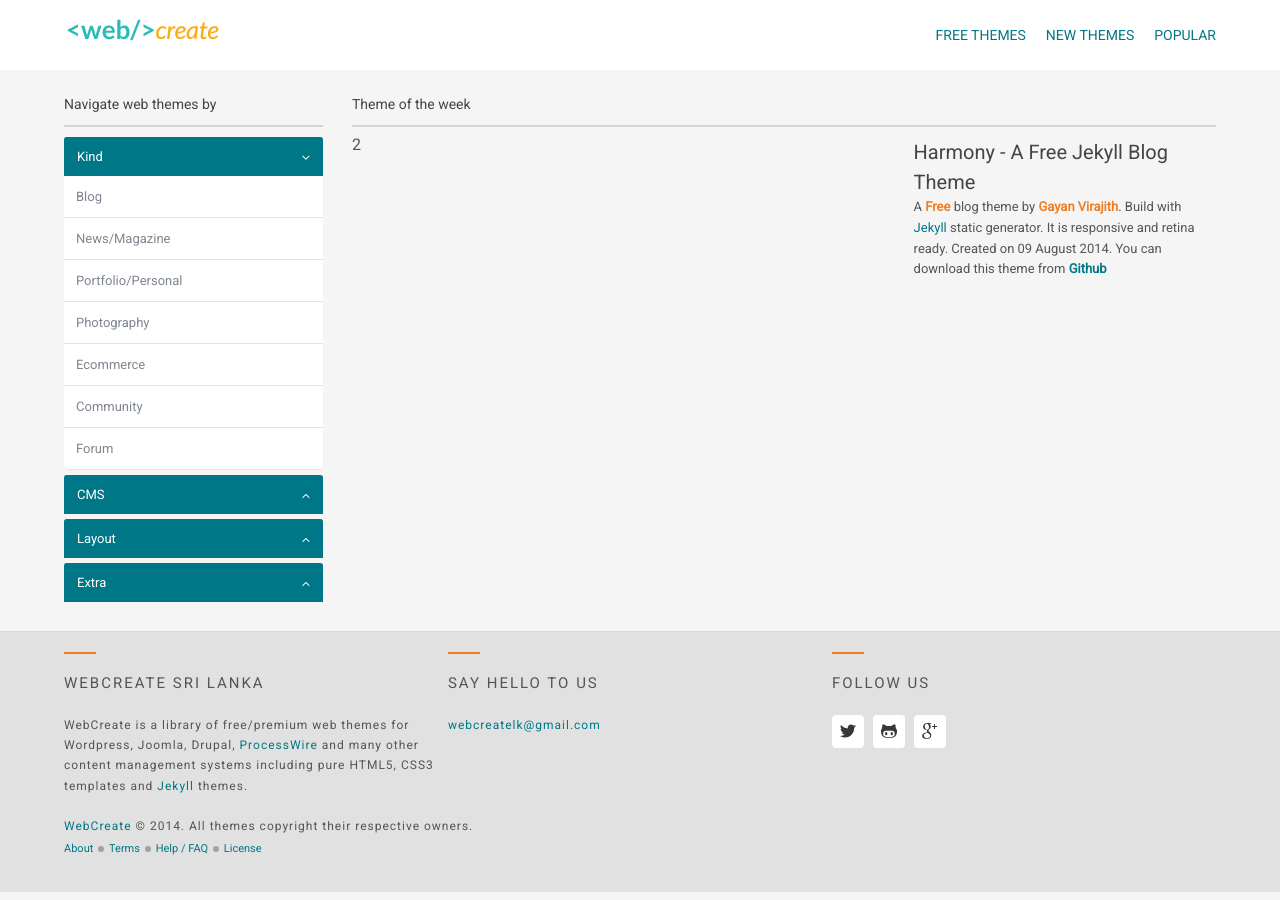
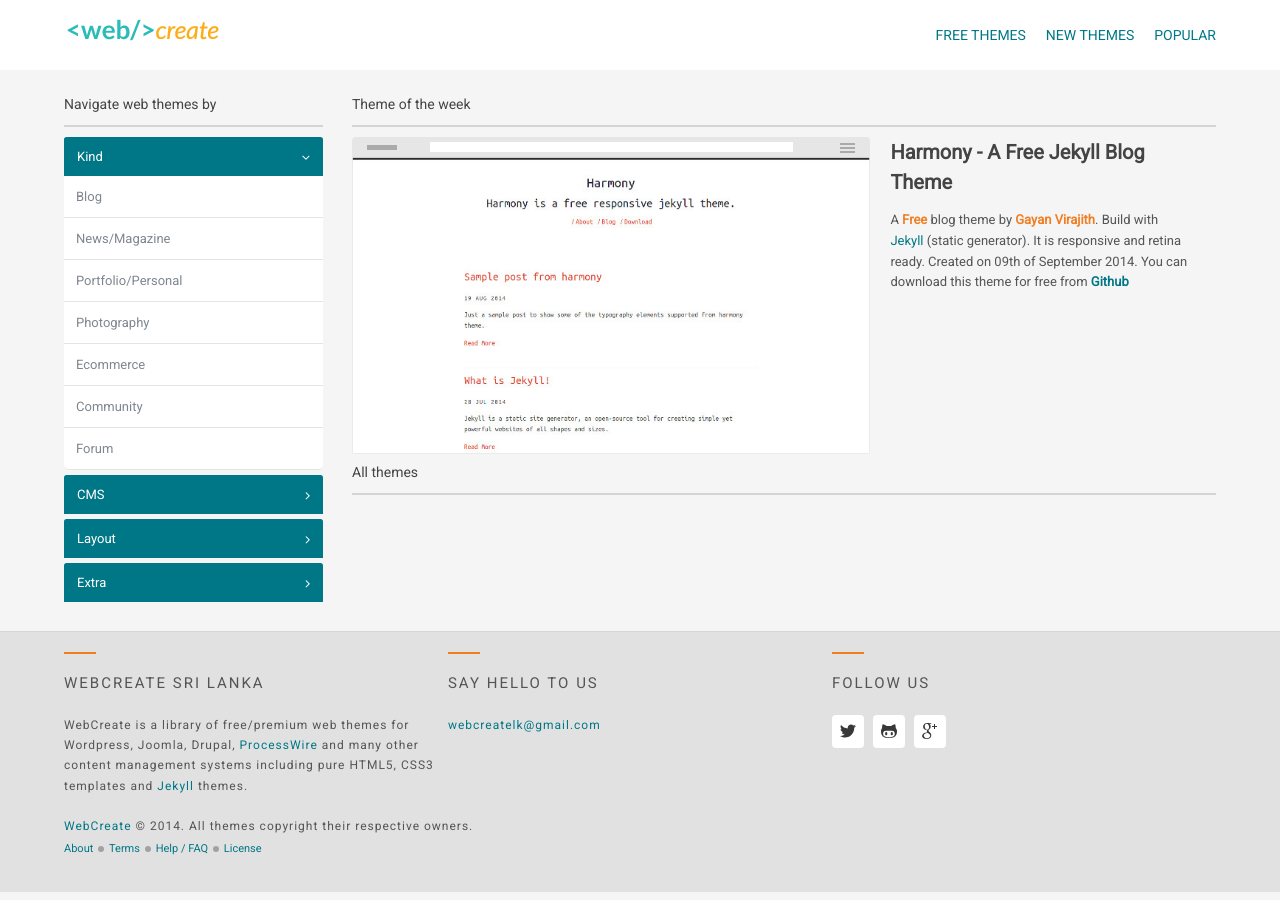
Before and after one commit to web-create/web-create.github.io, a Jekyll site: the page built from index.html, in a window 1280 px wide. Built offline with Jekyll 4.4.1, drawn with Linux system fonts in a browser that asks for light colours.

Commit message:
Feature template

```diff
--- a/_includes/js/main.js
+++ b/_includes/js/main.js
@@ -11,9 +11,9 @@
 		selector = $(this).parent().find('span > i');
 
 		if (selector.hasClass("fa-angle-down"))
-			selector.removeClass("fa-angle-down").addClass("fa-angle-up");
+			selector.removeClass("fa-angle-down").addClass("fa-angle-right");
 		else
-			selector.removeClass("fa-angle-up").addClass("fa-angle-down");
+			selector.removeClass("fa-angle-right").addClass("fa-angle-down");
 
 		ulSelector = $(this).parent().next('ul');
 
--- a/_includes/side-nav.html
+++ b/_includes/side-nav.html
@@ -12,7 +12,7 @@
 		{% endif %}
 	{% endfor %}
 
-	{% assign icon = 'fa-angle-up'%}
+	{% assign icon = 'fa-angle-right'%}
 	{% if page.url == '/' and currentMenu == 'collapse-out' or forloop.first  %}
 		{% assign icon = 'fa-angle-down' %}
 	{% endif %}
--- a/assets/css/_sass/base/_type.scss
+++ b/assets/css/_sass/base/_type.scss
@@ -30,3 +30,7 @@
 }
 
 h1, h2, h3, h4, h5, h6 { color: $body-text;}
+
+.clear-left {
+	clear:left;
+}
--- a/assets/css/_sass/modules/_all.scss
+++ b/assets/css/_sass/modules/_all.scss
@@ -1,3 +1,4 @@
 @import "buttons";
 @import "containers";
 @import "links";
+@import "browser-bar";
--- a/assets/css/main.scss
+++ b/assets/css/main.scss
@@ -10,6 +10,7 @@
 html * {
   -webkit-font-smoothing: antialiased;
   -moz-osx-font-smoothing: grayscale;
+
 }
 
 *, *:after, *:before {
@@ -23,6 +24,7 @@
   }
   background-color: $body-bg;
   color: $body-text;
+  overflow-y: scroll;
 }
 
 img {
@@ -487,7 +489,10 @@
 
 .results-wrapper .sidebar, .results-wrapper .detail-panel {
   @include column(1);
-  padding-bottom: 1.5em;
+  padding-bottom: .5em;
+  @include MQ(M) {
+    padding-bottom: 1.5em;
+  }
 }
 
 .results-wrapper .sidebar {
@@ -540,6 +545,11 @@
   @include border-radius(0 0 .3em .3em);
   // border-left: 1px solid #E4E4E4;
   // border-right: 1px solid #E4E4E4;
+    -webkit-backface-visibility: hidden;
+   -moz-backface-visibility: hidden;
+   -ms-backface-visibility: hidden;
+   backface-visibility: hidden;
+
   li {
     line-height: 1em;
     padding: 12px;
@@ -564,6 +574,13 @@
 
 .results-wrapper .detail-panel .detail-content {
   max-width: 100%;
+  display: block;
+  position: relative;
+  overflow: hidden;
+  @include MQ(M) {
+    padding-bottom: .5em;
+  }
+
 }
 
 .featured-theme {
@@ -575,12 +592,17 @@
 }
 
 .featured-theme .featured-theme-info {
-  h1 { @include font-size(20px);color: #444;}
+  h1 { @include font-size(20px);color: #444; font-weight: 600;}
   strong, p {
      @include font-size(13px);
      line-height: 1.6;
   }
-
+  p {
+    padding: .5em 0;
+    @include MQ(M) {
+      padding: 1em 0;
+    }
+  }
   strong {
     color: $color-2;
   }
@@ -588,14 +610,22 @@
 }
 
 .featured-theme .featured-theme-info {
+  padding-top: .5em;
   @include MQ(M) {
+    padding-top:0;
     @include column(.35);
   }
 }
 .featured-theme .featured-theme-img {
   @include MQ(M) {
-    @include column(.65);
+    @include column(.60);
+    padding-right: 20px;
   }
+  img {
+    display: block;
+    @include border-radius(0 0 2px 2px);
+  }
+
 }
 
 .results-wrapper .sidebar .side-heading-title,
--- a/index.html
+++ b/index.html
@@ -11,15 +11,13 @@
 			<div class="detail-content-heading">
 				Theme of the week
 			</div>
-			<div class="featured-theme">
-				<div class="featured-theme-img">2</div>
-				<div class="featured-theme-info">
-				<h1>
-					Harmony - A Free Jekyll Blog Theme
-				</h1>
-				<p>
-A <strong>Free</strong> blog theme by <strong>Gayan Virajith</strong>. Build with <a href="#0">Jekyll</a> static generator. It is responsive and retina ready. Created on 09 August 2014. You can download this theme from <a class="bold" href="#0" target="_blank">Github</a> </div>
-				</p>
+			{% include featured-theme.html %}
+
+
+		</div>
+		<div class="detail-content">
+			<div class="detail-content-heading">
+				All themes
 			</div>
 		</div>
 	</div>
```
Lines whose indentation alone changed are shown as unchanged.
